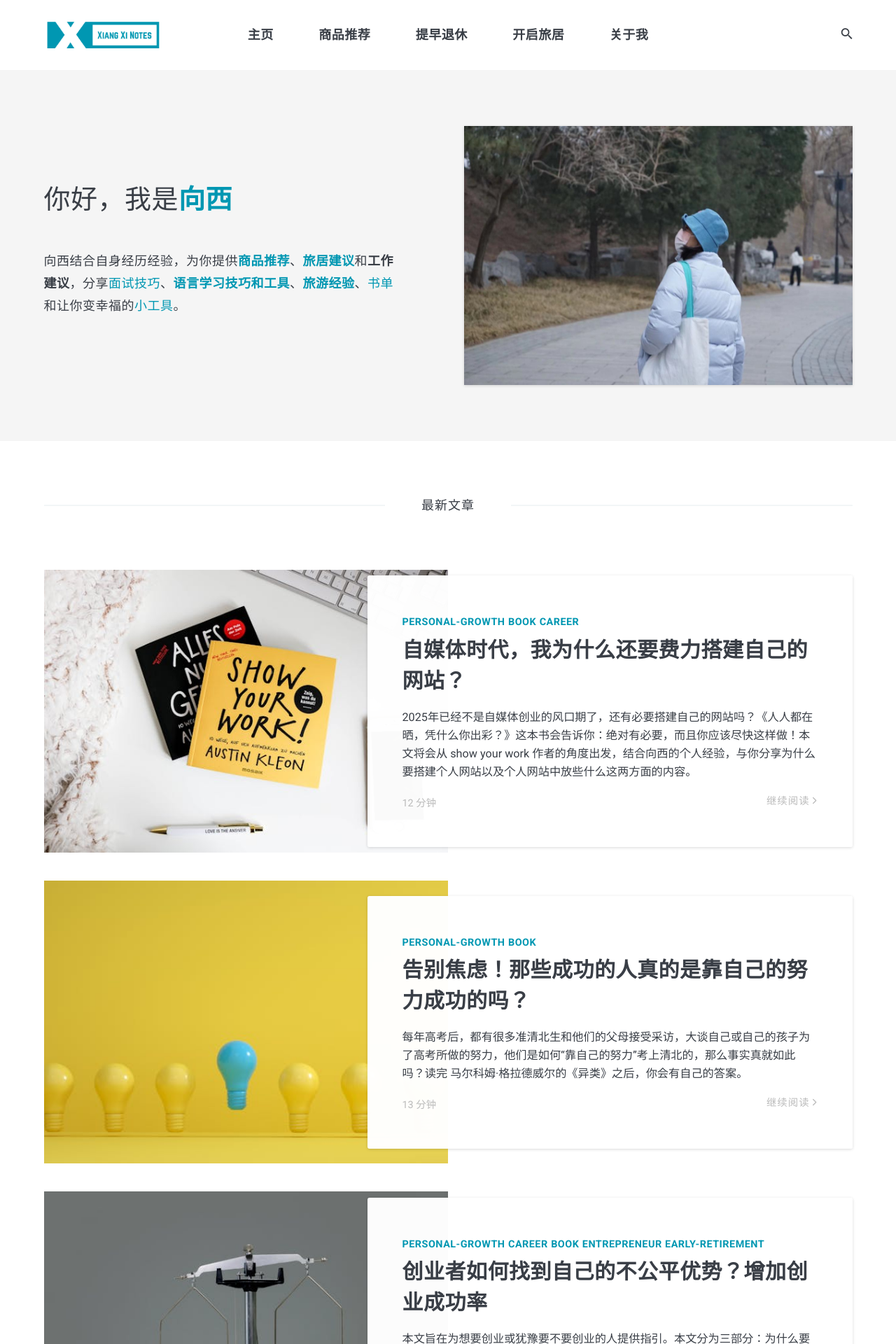
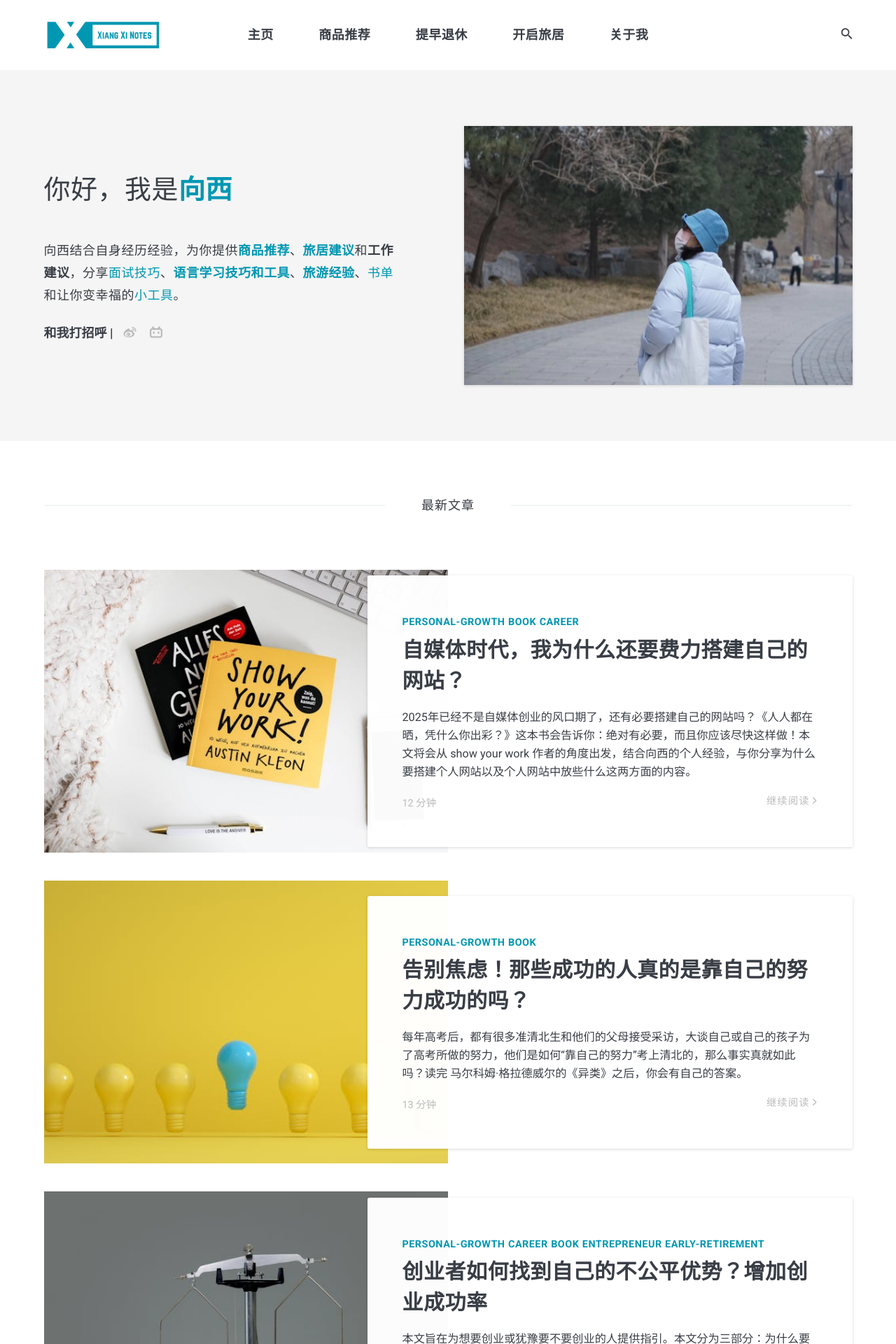
Before and after one commit to xiangxinotes/xiangxinotes.github.io, a Jekyll site: the page built from index.html, in a window 1280 px wide. Shown: the top 1920 px of the page at 70% size. Built offline with Jekyll 4.4.1, drawn with Linux system fonts in a browser that asks for light colours; nearby versions of some CDN libraries; the list of posts is cut into pages by our own code; some of the changed text lies outside the part shown.

Commit message:
Add contact me links and my work section

```diff
--- a/_includes/contact-link.html
+++ b/_includes/contact-link.html
@@ -1,23 +1,31 @@
 <div class="contact">
   <ul class="contact__list list-reset">
     {% if site.data.settings.twitter %}
-      <li><a href="{{ site.data.settings.twitter }}"><i class="ion ion-logo-twitter"></i></a></li>
+      <li><a href="{{ site.data.settings.twitter }}" target="_blank"><i class="ion ion-logo-twitter"></i></a></li>
     {% else %} {% endif %}
 
     {% if site.data.settings.facebook %}
-      <li><a href="{{ site.data.settings.facebook }}"><i class="ion ion-logo-facebook"></i></a></li>
+      <li><a href="{{ site.data.settings.facebook }}" target="_blank"><i class="ion ion-logo-facebook"></i></a></li>
     {% else %} {% endif %}
 
     {% if site.data.settings.dribbble %}
-      <li><a href="{{ site.data.settings.dribbble }}"><i class="ion ion-logo-dribbble"></i></a></li>
+      <li><a href="{{ site.data.settings.dribbble }}" target="_blank"><i class="ion ion-logo-dribbble"></i></a></li>
     {% else %} {% endif %}
 
     {% if site.data.settings.instagram %}
-      <li><a href="{{ site.data.settings.instagram }}"><i class="ion ion-logo-instagram"></i></a></li>
+      <li><a href="{{ site.data.settings.instagram }}" target="_blank"><i class="ion ion-logo-instagram"></i></a></li>
     {% else %} {% endif %}
 
     {% if site.data.settings.pinterest %}
-      <li><a href="{{ site.data.settings.pinterest }}"><i class="ion ion-logo-pinterest"></i></a></li>
+      <li><a href="{{ site.data.settings.pinterest }}" target="_blank"><i class="ion ion-logo-pinterest"></i></a></li>
+    {% else %} {% endif %}
+
+    {% if site.data.settings.weibo %}
+      <li><a href="{{ site.data.settings.weibo }}" target="_blank"><i class="fa-brands fa-weibo"></i></a></li>
+    {% else %} {% endif %}
+
+    {% if site.data.settings.bilibili %}
+      <li><a href="{{ site.data.settings.bilibili }}" target="_blank"><i class="fa-brands fa-bilibili"></i></a></li>
     {% else %} {% endif %}
   </ul>
 </div>
--- a/_includes/footer.html
+++ b/_includes/footer.html
@@ -10,9 +10,14 @@
     {% include instagram.html %}
     {% else %} {% endif %}
 
-    {% include contact-link.html %}
+    {% if site.data.settings.work %}
+    {% include my-work.html %}
+    {% else %} {% endif %}
 
-    <div class="copyright">Copyright &copy; {{site.time | date: '%Y'}} <a href="/?utm_source=blog&utm_medium=footer">{{ site.data.settings.title }}</a> — All right Reserved. Powered by <a href="https://jekyllrb.com/">Jekyll</a>.</div>
+    <!-- {% include contact-link.html %} -->
+
+    <!-- <div class="copyright">Copyright &copy; {{site.time | date: '%Y'}} <a href="/?utm_source=blog&utm_medium=footer">{{ site.data.settings.title }}</a> — All right Reserved. Powered by <a href="https://jekyllrb.com/">Jekyll</a>.</div> -->
+    <div class="copyright">Copyright &copy; {{site.time | date: '%Y'}} <a href="/?utm_source=blog&utm_medium=footer">向西笔记</a> — All right Reserved. Powered by <a href="https://jekyllrb.com/">Jekyll</a>.</div>
 </div>
 </footer>
 <!-- end footer -->
--- a/_includes/hero.html
+++ b/_includes/hero.html
@@ -6,10 +6,10 @@
         <div class="hero__content">
           <h1 class="hero__title">{{ site.data.settings.author.say-hello }}</h1>
           <p class="hero__subtitle">{{ site.data.settings.author.bio }}</p>
-          <!-- <div class="hero__social">
-            <span class="hero__social-title">关注我 |</span>
+          <div class="hero__social">
+            <span class="hero__social-title">和我打招呼 |</span>
             {% include contact-link.html %}
-          </div> -->
+          </div>
         </div>
       </div>
       <div class="col col-6 col-t-12">
--- /dev/null
+++ b/_includes/my-work.html
@@ -0,0 +1,7 @@
+<div class="work">
+  <ul class="work__list list-reset">
+    {% if site.data.settings.work.sql-wizland %}
+      <li><a href="https://xiangxinotes.github.io{{ site.data.settings.sql-wizland }}" target="_blank">SQL Wizland</a></li>
+    {% else %} {% endif %}
+  </ul>
+</div>
--- a/_sass/3-modules/_footer.scss
+++ b/_sass/3-modules/_footer.scss
@@ -3,7 +3,7 @@
 
 .footer {
   position: relative;
-  padding: 80px 0 40px;
+  padding: 40px 0 40px;
   text-align: center;
   border-top: 1px solid variables.$light-gray;
   background: #f5f5f5;
```
Also changed, not shown: _data/settings.yml (+8 -0 lines).
